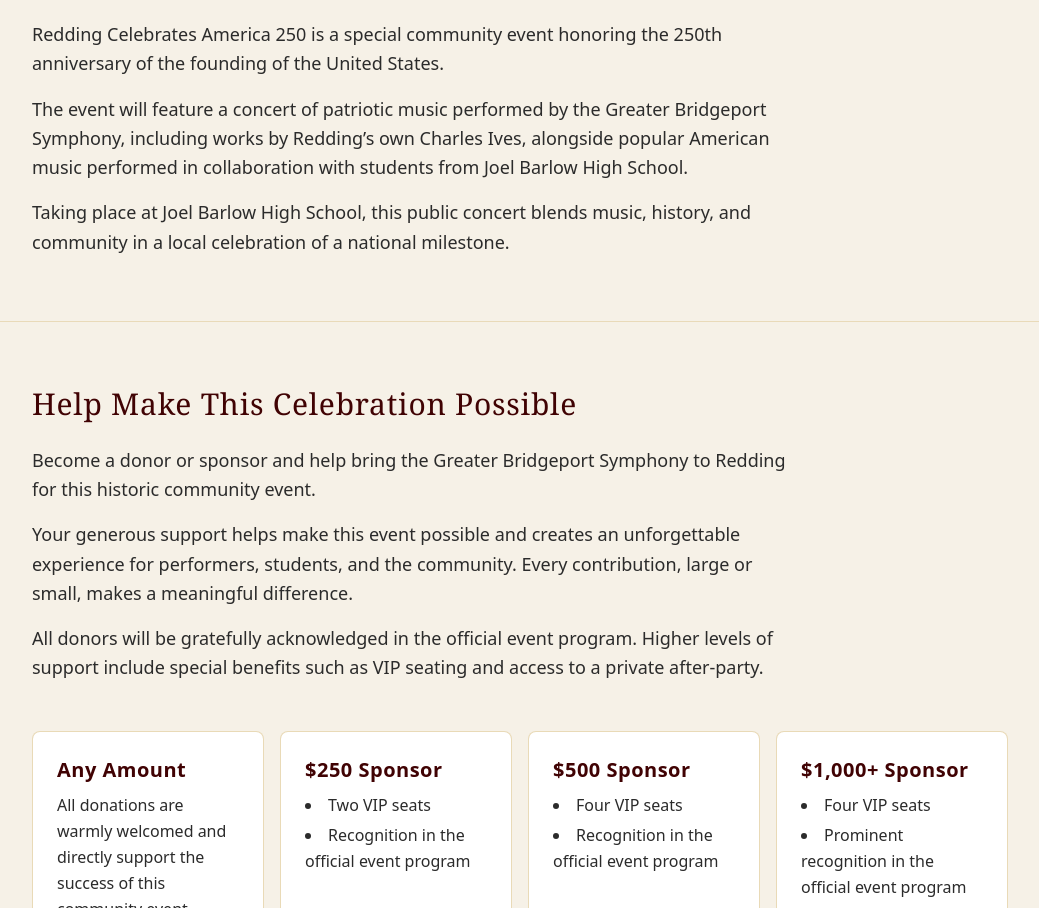
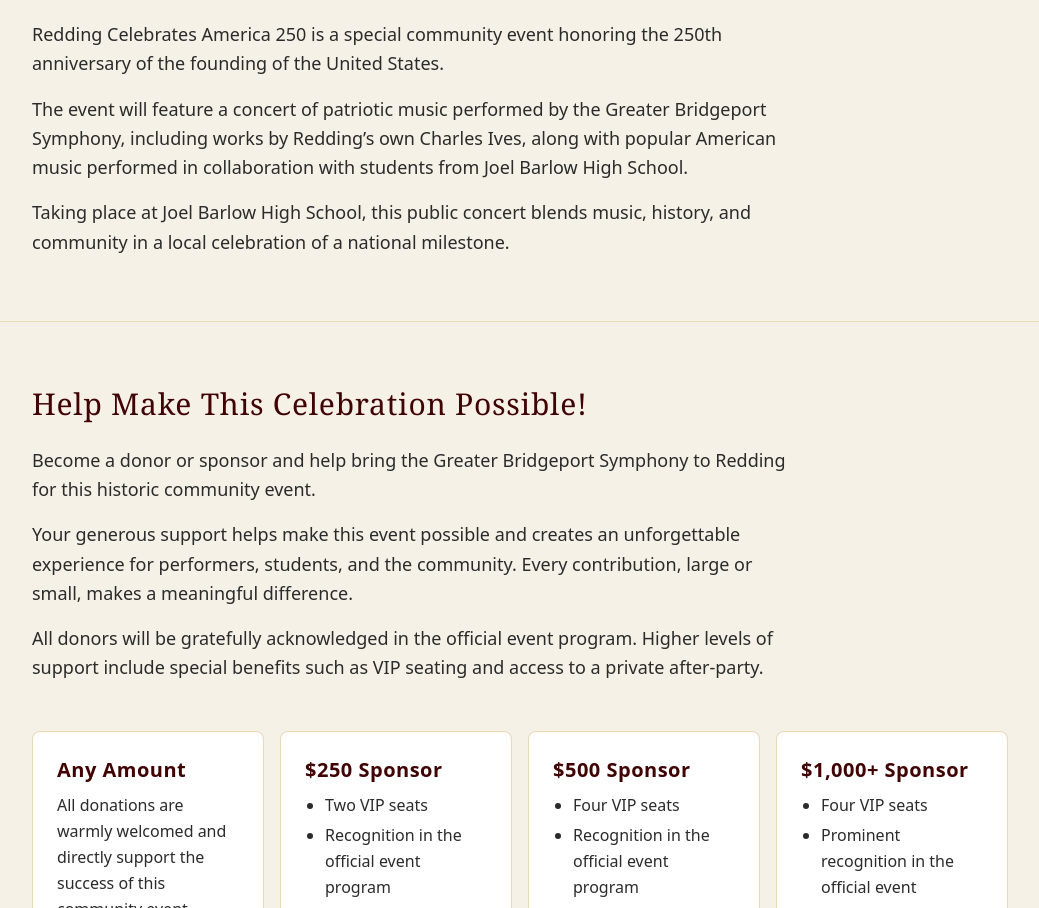
Before and after one commit to nicksach/redding250, a website: page index.html in a window 1280 px wide. Shown: the part 424-1332 px from the top of the page, without its empty margins (120-1159 px from the left). Drawn offline with Linux system fonts and the light colour scheme.

Commit message:
Fixed wrapped text padding in donation level bullet points

```diff
--- a/index.html
+++ b/index.html
@@ -88,7 +88,7 @@
             <p>
                 The event will feature a concert of patriotic music performed by the
                 Greater Bridgeport Symphony, including works by Redding’s own
-                Charles Ives, alongside popular American music performed in collaboration
+                Charles Ives, along with popular American music performed in collaboration
                 with students from Joel Barlow High School.
             </p>
 
@@ -105,7 +105,7 @@
         <div class="max-w-5xl mx-auto px-6 py-16">
 
             <h2 class="text-2xl md:text-3xl font-serif text-brand-red tracking-wide">
-                Help Make This Celebration Possible
+                Help Make This Celebration Possible!
             </h2>
 
             <div class="mt-6 max-w-3xl space-y-4 text-lg leading-relaxed">
@@ -138,7 +138,7 @@
 
             <div class="bg-white rounded-lg p-6 border border-brand-gold/40 flex flex-col h-full">
                 <h3 class="font-semibold text-xl text-brand-red tracking-wide">$250 Sponsor</h3>
-                <ul class="mt-2 list-disc list-inside space-y-1">
+                <ul class="mt-2 list-disc list-outside pl-5 space-y-1">
                     <li>Two VIP seats</li>
                     <li>Recognition in the official event program</li>
                 </ul>
@@ -146,7 +146,7 @@
 
             <div class="bg-white rounded-lg p-6 border border-brand-gold/40 flex flex-col h-full">
                 <h3 class="font-semibold text-xl text-brand-red tracking-wide">$500 Sponsor</h3>
-                <ul class="mt-2 list-disc list-inside space-y-1">
+                <ul class="mt-2 list-disc list-outside pl-5 space-y-1">
                     <li>Four VIP seats</li>
                     <li>Recognition in the official event program</li>
                 </ul>
@@ -154,7 +154,7 @@
 
             <div class="bg-white rounded-lg p-6 border border-brand-gold/40 flex flex-col h-full">
                 <h3 class="font-semibold text-xl text-brand-red tracking-wide">$1,000+ Sponsor</h3>
-                <ul class="mt-2 list-disc list-inside space-y-1">
+                <ul class="mt-2 list-disc list-outside pl-5 space-y-1">
                     <li>Four VIP seats</li>
                     <li>Prominent recognition in the official event program</li>
                     <li>Invitation to the exclusive after-party</li>
```
Also changed, not shown: output.css.
